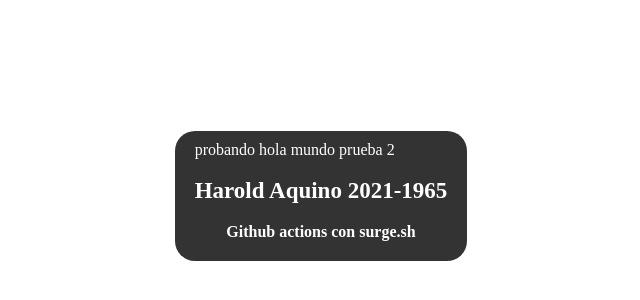
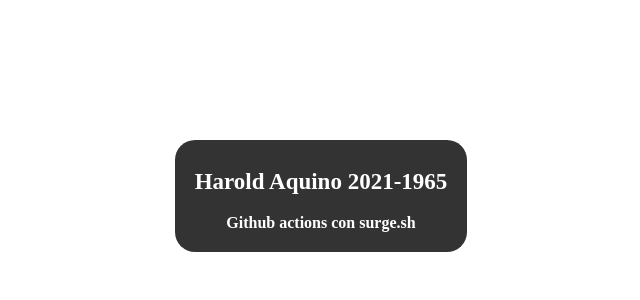
Before and after one commit to eimy06/PrimerParcial, a plain HTML site: page index.html in a window 1280 px wide. Shown: the part 212-512 px from the top of the page, without its empty margins (327-967 px from the left). Drawn offline with Linux system fonts and the light colour scheme.

Commit message:
Otra prueba

```diff
--- a/index.html
+++ b/index.html
@@ -8,7 +8,6 @@
   </head>
   <body>
     <div>
-      probando hola mundo prueba 2
       <h2>Harold Aquino 2021-1965</h2>
       <p>Github actions con surge.sh</p>
     </div>
```
